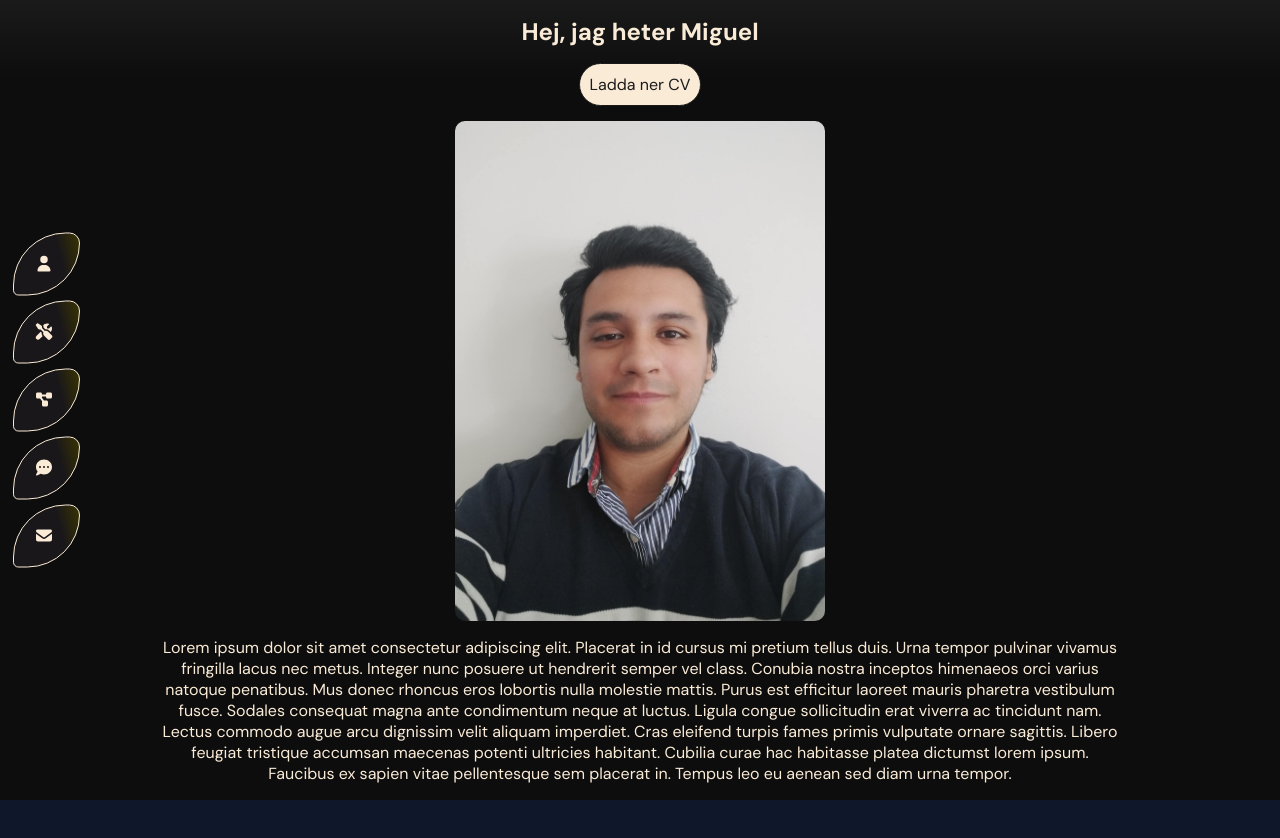
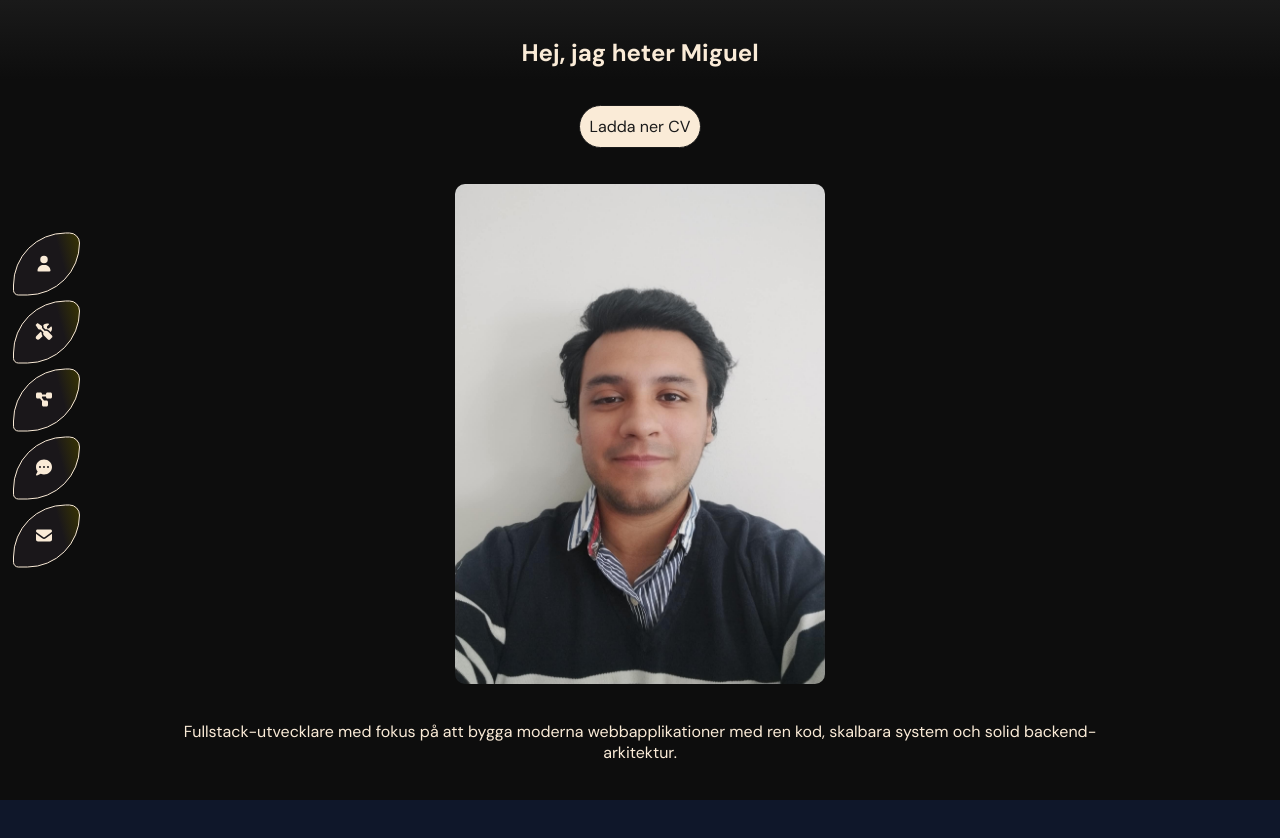
Before and after one commit to DetectiveGarcia/Portfolio, a React (Vite) app: page / in a window 1280 px wide. Shown: the top 838 px of the page. Built offline with nearby package versions, Linux system fonts and the light colour scheme; no server answers.

Commit message:
fix/changed to real semantic description of me

```diff
--- a/src/components/sections/about me/AboutMe.tsx
+++ b/src/components/sections/about me/AboutMe.tsx
@@ -24,20 +24,7 @@ const AboutMe = () => {
         alt="Foto på Miguel Garay"
       />
       <p>
-            Lorem ipsum dolor sit amet consectetur adipiscing elit. Placerat in
-            id cursus mi pretium tellus duis. Urna tempor pulvinar vivamus
-            fringilla lacus nec metus. Integer nunc posuere ut hendrerit semper
-            vel class. Conubia nostra inceptos himenaeos orci varius natoque
-            penatibus. Mus donec rhoncus eros lobortis nulla molestie mattis.
-            Purus est efficitur laoreet mauris pharetra vestibulum fusce.
-            Sodales consequat magna ante condimentum neque at luctus. Ligula
-            congue sollicitudin erat viverra ac tincidunt nam. Lectus commodo
-            augue arcu dignissim velit aliquam imperdiet. Cras eleifend turpis
-            fames primis vulputate ornare sagittis. Libero feugiat tristique
-            accumsan maecenas potenti ultricies habitant. Cubilia curae hac
-            habitasse platea dictumst lorem ipsum. Faucibus ex sapien vitae
-            pellentesque sem placerat in. Tempus leo eu aenean sed diam urna
-            tempor.
+        Fullstack-utvecklare med fokus på att bygga moderna webbapplikationer med ren kod, skalbara system och solid backend-arkitektur.
       </p>
     </div>
   )
```
Lines whose indentation alone changed are shown as unchanged.
